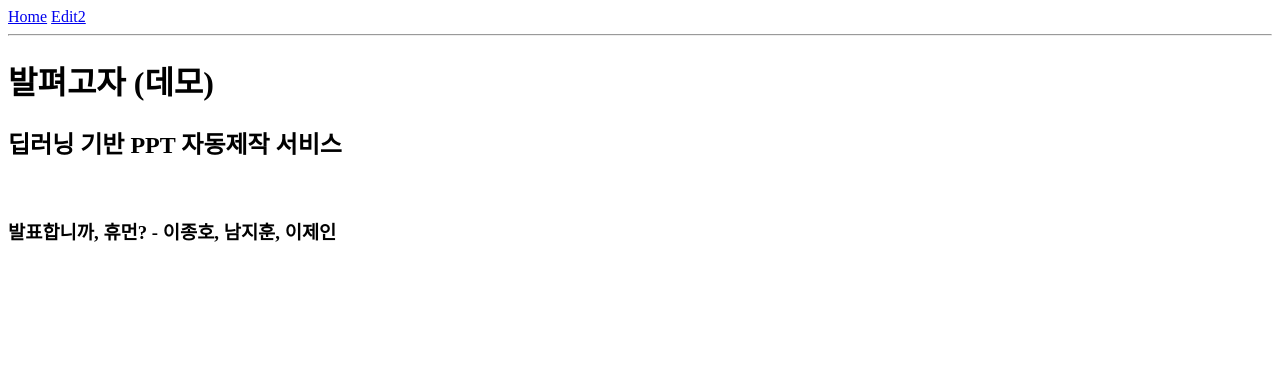
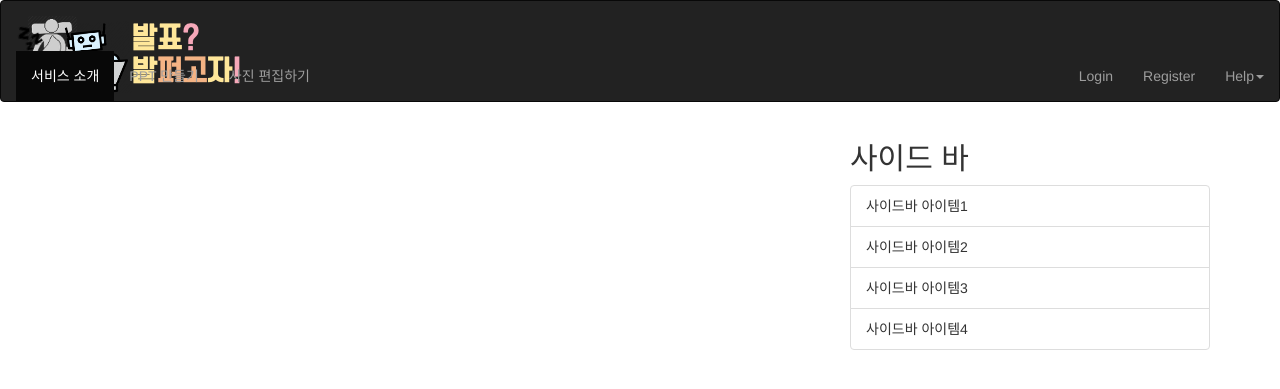
Before and after one commit to HelloJaneJane/ppt_goja_ai, a Flask app: page / in a window 1280 px wide. Shown: the top 389 px of the page. Run offline with Flask 2, Linux system fonts and the light colour scheme; some libraries are stand-ins or nearby versions.

Commit message:
상단 네비게이션 바 생성 및 메뉴 구성

```diff
--- /dev/null
+++ b/app/static/css/layout.css
@@ -0,0 +1 @@
+/* layout.css */
--- a/app/templates/index.html
+++ b/app/templates/index.html
@@ -1,10 +1,42 @@
+<!-- index.html -->
+
 {% extends 'layout.html' %}
 
 {% block content %}
-<div>
-  <h1> 발펴고자 (데모) </h1>
-  <h2> <strong> 딥러닝 </strong> 기반 PPT 자동제작 서비스 </h2>
-  <br>
-	<h3> 발표합니까, 휴먼? - 이종호, 남지훈, 이제인 </h3>
+<div class="container">
+    <div class="row">
+        <div class="col-md-8">
+        {% for post in posts %}
+        <article>
+            <hr>
+            <div class="row">
+            <div class="col">
+                <a class="h1" href="#">{{ post.title }}</a>
+                <p class="text-justify">{{ post.content }}</p>
+            </div>
+            <div class="col-md-2 d-flex flex-column">
+                <img class="rounded-circle mx-auto" src="#" data-src="holder.js/64x64" width="64px" height="64px">
+                <p class="text-muted text-center">{{ post.author.username }}</p>
+            </div>
+            </div>
+            <small class="text-muted">{{ post.date_posted.strftime('%Y-%m-%d') }}</small>
+        </article>
+        {% endfor %}
+        </div>
+
+        <aside class="col-md-4 my-3">
+        <h2>사이드 바</h2>
+        <ul class="list-group">
+            <li class="list-group-item">사이드바 아이템1</li>
+            <li class="list-group-item">사이드바 아이템2</li>
+            <li class="list-group-item">사이드바 아이템3</li>
+            <li class="list-group-item">사이드바 아이템4</li>
+        </ul>
+        </aside>
+    </div>
 </div>
 {% endblock %}
+
+{% block scripts %}
+    <script src=https://cdnjs.cloudflare.com/ajax/libs/holder/2.9.4/holder.min.js></script>
+{% endblock %}
--- a/app/templates/layout.html
+++ b/app/templates/layout.html
@@ -1,22 +1,86 @@
+<!-- layout.html -->
 <!doctype html>
-<html lang="ko">
+<html lang="kr">
     <head>
         <meta charset="utf-8">
-	<title> 발표고자? 발펴고자! </title>
+        <meta name="viewport" content="width=device-width, initial-scale=1, shrink-to-fit=no">
+        <meta name="description" content="">
+        <meta name="author" content="">
+        <link rel="icon" href="http://bootstrapk.com/favicon.ico">
+
+        <title> 발표? 발펴고자! </title>
+        <link href="https://netdna.bootstrapcdn.com/bootstrap/3.0.0/css/bootstrap.min.css" rel="stylesheet" media="screen">
+        <!-- <style type="text/css">
+            .container{
+                max-width: 500px;
+                padding-top: 10px;
+                padding-left: 10px;
+                border:solid 5px darkblue;
+            }
+        </style> -->
+
+        <link rel="stylesheet" href="https://use.fontawesome.com/releases/v5.2.0/css/all.css"
+            integrity="sha384-hWVjflwFxL6sNzntih27bfxkr27PmbbK/iSvJ+a4+0owXq79v+lsFkW54bOGbiDQ" crossorigin="anonymous">
+
+        <!-- Custom styles for this template -->
+        {% block scripts %}{% endblock %}
+        <!-- <link rel="stylesheet" href="{{ url_for('static', filename='css/layout.css') }}"> -->
     </head>
 
     <body>
-    <header>
-      <nav>
-        <a href="/">Home</a>
-        <a href="/test">Edit2</a>
+        <!-- <header class="site-header"> -->
+            <nav class="navbar navbar-inverse" role="navigation">
+                <div class="container-fluid">
+                    <div class="navbar-header">
+                        <a class="navbar-brand" href="{{ url_for('default') }}">
+                            <img src="../static/images/home_logo.png">
+                        </a>
+                    </div>
+                </div>
+
+                <!-- <button class="navbar-toggler" type="button" data-toggle="collapse" data-target="#navbarCollapse" aria-controls="navbarCollapse" aria-expanded="false" aria-label="Toggle navigation">
+                    <span class="navbar-toggler-icon"></span>
+                </button> -->
+
+                <div class="collapse navbar-collapse">
+                    <ul class="nav navbar-nav">
+                        <li class="active"><a href="{{ url_for('default') }}">서비스 소개</a></li>
+                        <li><a href="{{ url_for('ppt') }}">PPT 만들기</a></li>
+                        <li><a href="{{ url_for('image') }}">사진 편집하기</a></li>
+                    </ul>
+
+                    <!-- Navbar right side -->
+                    <ul class="nav navbar-nav navbar-right">
+                        <li><a href="{#{ url_for('login') }#}">Login</a></li>
+                        <li><a href="{#{ url_for('registration') }#}">Register</a></li>
+                        <li class="dropdown">
+                            <a href="#" class="dropdown-toggle" data-toggle="dropdown">Help<b class="caret"></b></a>
+                            <ul class="dropdown-menu">
+                                <li><a href="#">문의하기</a></li>
+                                <li><a href="#">개발자 정보</a></li>
+                                <li><a href="#">라이센스 정보</a></li>
+                            </ul>
+                        </li>
+                    </ul>
+                </div>
             </nav>
-      <hr>
-    </header>
+          <!-- </header> -->
 
           <main role="main">
           <!-- Main content block -->
           {% block content %}{% endblock %}
           </main>
+
+
+        <!-- ================================================== -->
+        <script src="https://code.jquery.com/jquery-3.3.1.min.js"
+                integrity="sha256-FgpCb/KJQlLNfOu91ta32o/NMZxltwRo8QtmkMRdAu8=" crossorigin="anonymous"></script>
+        <script src="https://cdnjs.cloudflare.com/ajax/libs/popper.js/1.14.3/umd/popper.min.js"
+                integrity="sha384-ZMP7rVo3mIykV+2+9J3UJ46jBk0WLaUAdn689aCwoqbBJiSnjAK/l8WvCWPIPm49" crossorigin="anonymous"></script>
+        <script src="https://stackpath.bootstrapcdn.com/bootstrap/4.1.3/js/bootstrap.min.js"
+                integrity="sha384-ChfqqxuZUCnJSK3+MXmPNIyE6ZbWh2IMqE241rYiqJxyMiZ6OW/JmZQ5stwEULTy" crossorigin="anonymous"></script>
+
+        <script defer src="https://use.fontawesome.com/releases/v5.2.0/js/all.js"
+                integrity="sha384-4oV5EgaV02iISL2ban6c/RmotsABqE4yZxZLcYMAdG7FAPsyHYAPpywE9PJo+Khy" crossorigin="anonymous"></script>
     </body>
 </html>
--- a/run.py
+++ b/run.py
@@ -1,19 +1,23 @@
-from flask import Flask, render_template, request
+from flask import Flask, render_template, request, url_for
 
 from app import app
 from convert import convert
 
 @app.route('/')
 def default():
-    return render_template('index.html', testStr = "hello world")
+    return render_template('index.html')
 
-@app.route('/test', methods=['POST', 'GET'])
-def test():
+@app.route('/ppt', methods=['POST', 'GET'])
+def ppt():
     if request.method == 'POST':
         inputHtmlStr = request.form.to_dict()['html']
         convert(inputHtmlStr)
-    return render_template('index2.html')
+    return render_template('ppt_index.html')
+
+@app.route('/image')
+def image():
+    return render_template('image_index.html')
 
 
 if __name__ == '__main__':
-    app.run(host='0.0.0.0', port=5000, debug=True)
+    app.run(host="0.0.0.0", port=5000, debug=True)
```
Also changed, not shown: app/templates/index2.html (deleted, +0 -56 lines), app/templates/ppt_index.html (added, +46 -0 lines), app/__init__.py (line endings or trailing spaces), app/static/images/home_logo.png (added), app/static/images/main_banner.jpeg (added), app/templates/image_index.html (added). Lines whose indentation alone changed are shown as unchanged.
